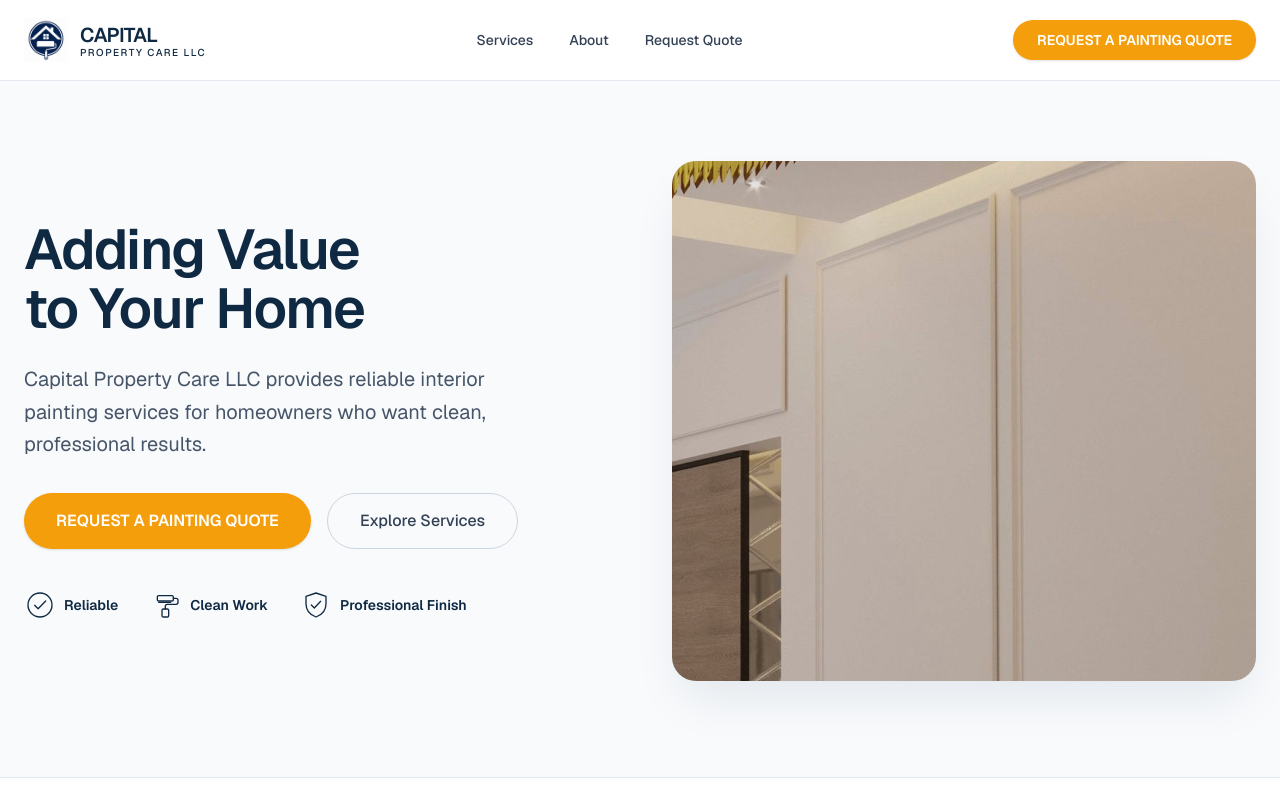
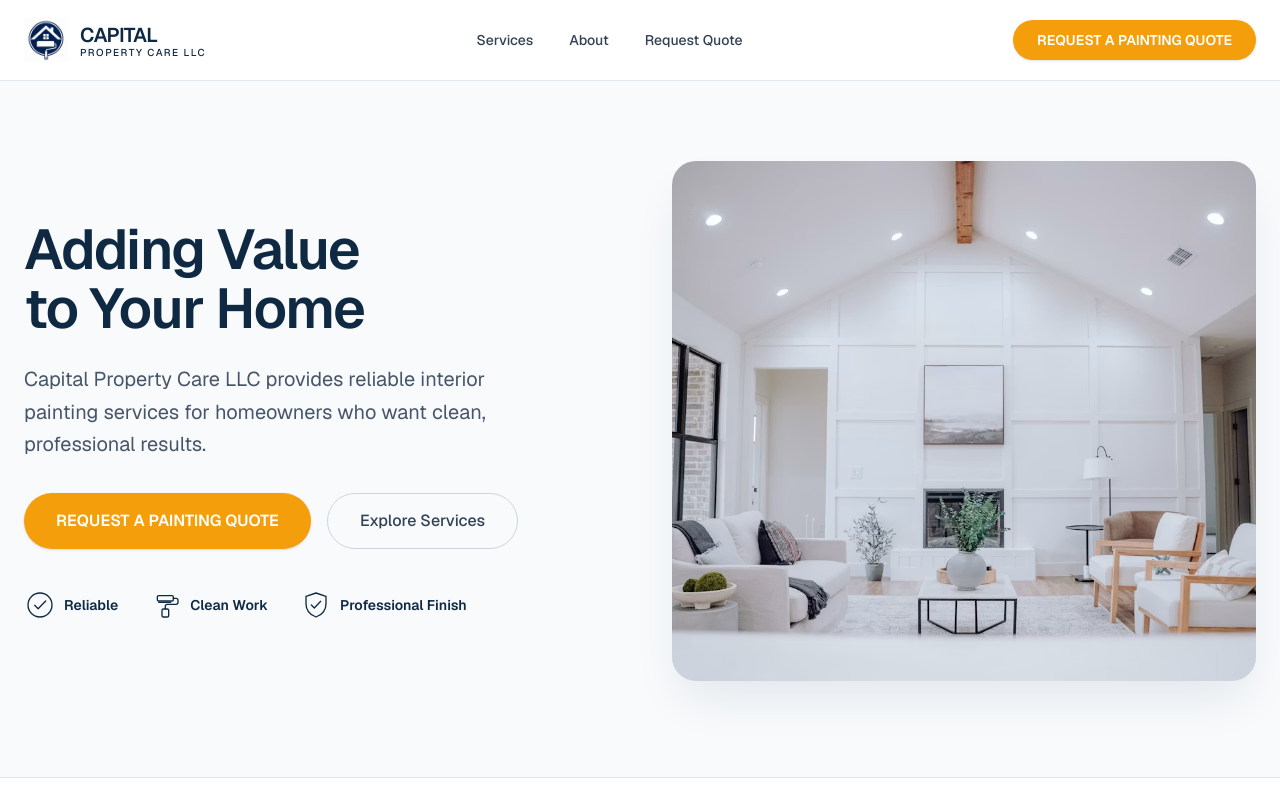
Before and after one commit to drolu-cmyk/cpc-website, a Next.js app: page / in a window 1280 px wide. Shown: the top 800 px of the page. Built offline with nearby package versions, Linux system fonts and the light colour scheme.

Commit message:
Use approved closeup hero image

```diff
--- a/app/layout.tsx
+++ b/app/layout.tsx
@@ -22,7 +22,7 @@ export const metadata: Metadata = {
   openGraph: {
     title: "Capital Property Care LLC | Interior Painting Albany NY",
     description: "Adding value to your home with clean, professional interior painting. Serving Albany and the Capital Region.",
-    images: [{ url: "/hero-living-room.jpg" }],
+    images: [{ url: "/hero-living-room.png" }],
     locale: "en_US",
     type: "website",
   },
--- a/app/page.tsx
+++ b/app/page.tsx
@@ -372,12 +372,12 @@ export default function CapitalPropertyCare() {
           {/* Right Hero Image */}
           <div className="relative rounded-3xl overflow-hidden shadow-2xl shadow-[#0F2942]/10 aspect-[16/10] md:aspect-auto md:h-[520px]">
             <Image
-              src="/hero-living-room.jpg"
+              src="/hero-living-room.png"
               alt="Sophisticated contemporary living room with smooth painted walls and detailed trim by Capital Property Care"
               fill
               sizes="(min-width: 768px) 50vw, 100vw"
               priority
-              className="absolute inset-0 w-full h-full object-cover object-[58%_44%]"
+              className="absolute inset-0 w-full h-full object-cover object-[50%_48%]"
             />
           </div>
         </div>
```
Also changed, not shown: public/hero-living-room.jpg (deleted), public/hero-living-room.png (added).
